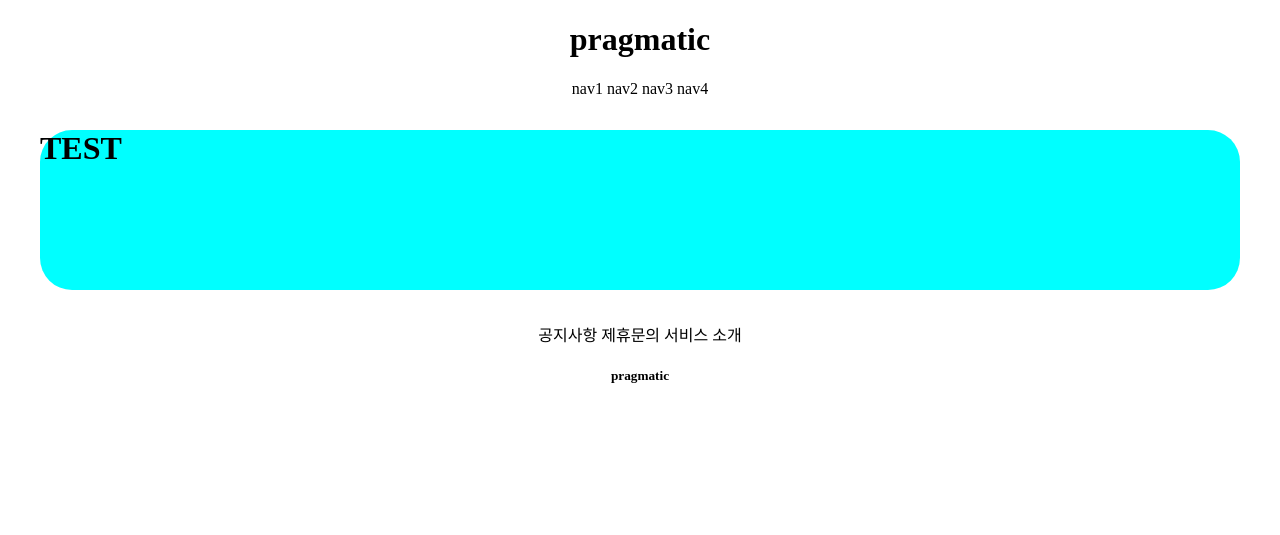
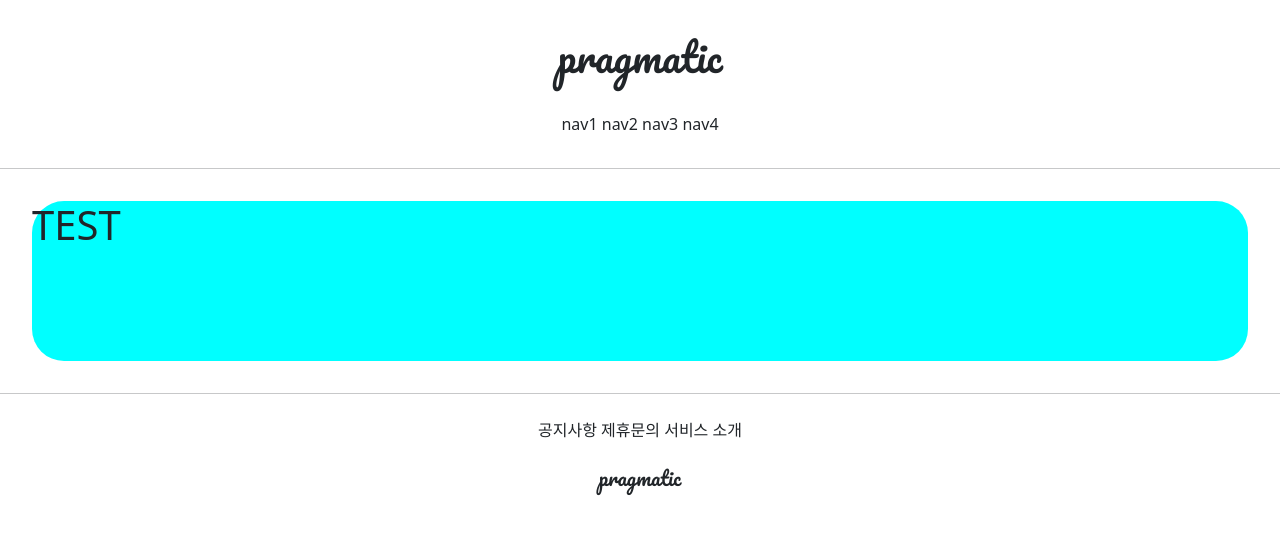
Before and after one commit to jgw3352/jgw, a Django app: page /projects/hello_world/ in a window 1280 px wide. Shown: the top 535 px of the page. Run offline with Django 3.2, Linux system fonts and the light colour scheme; parts of the project's set-up code (start-up, migrations or seed data) failed here and were passed over.

Commit message:
7/6 4ban class commit 2

```diff
--- a/templates/base.html
+++ b/templates/base.html
@@ -1,15 +1,22 @@
 <!DOCTYPE html>
 <html lang="en">
+
 {% include 'head.html' %}
+
 <body>
 
 {% include 'header.html' %}
+
+<hr>
+
+
 {% block content %}
 {% endblock %}
 
 
-
+<hr>
 
 {% include 'putter.html' %}
+
 </body>
 </html>
--- a/templates/head.html
+++ b/templates/head.html
@@ -1,4 +1,12 @@
 <head>
     <meta charset="UTF-8">
     <title>Title</title>
+
+    {# bootstrap link #}
+    <link href="https://cdn.jsdelivr.net/npm/bootstrap@5.0.2/dist/css/bootstrap.min.css" rel="stylesheet"
+        integrity="sha384-EVSTQN3/azprG1Anm3QDgpJLIm9Nao0Yz1ztcQTwFspd3yD65VohhpuuCOmLASjC" crossorigin="anonymous">
+    {# Google font link #}
+    <link rel="preconnect" href="https://fonts.googleapis.com">
+    <link rel="preconnect" href="https://fonts.gstatic.com" crossorigin>
+    <link href="https://fonts.googleapis.com/css2?family=Pacifico&display=swap" rel="stylesheet">
 </head>
--- a/templates/header.html
+++ b/templates/header.html
@@ -1,8 +1,8 @@
 <div style="text-align: center">
-    <div>
+    <div style="margin: 2rem 0; font-family: 'Pacifico', cursive;">
         <h1>pragmatic</h1>
     </div>
-    <div>
+    <div style="margin-bottom: 2rem;">
         <span>nav1</span>
         <span>nav2</span>
         <span>nav3</span>
--- a/templates/putter.html
+++ b/templates/putter.html
@@ -1,10 +1,10 @@
 <div style="text-align: center">
-    <div>
+    <div style="margin-top: 1.5rem ;">
         <span>공지사항</span>
         <span>제휴문의</span>
         <span>서비스 소개</span>
     </div>
-    <div>
+    <div style="margin: 1.5rem 0;font-family: 'Pacifico', cursive;">
         <h5>pragmatic</h5>
     </div>
 
```
